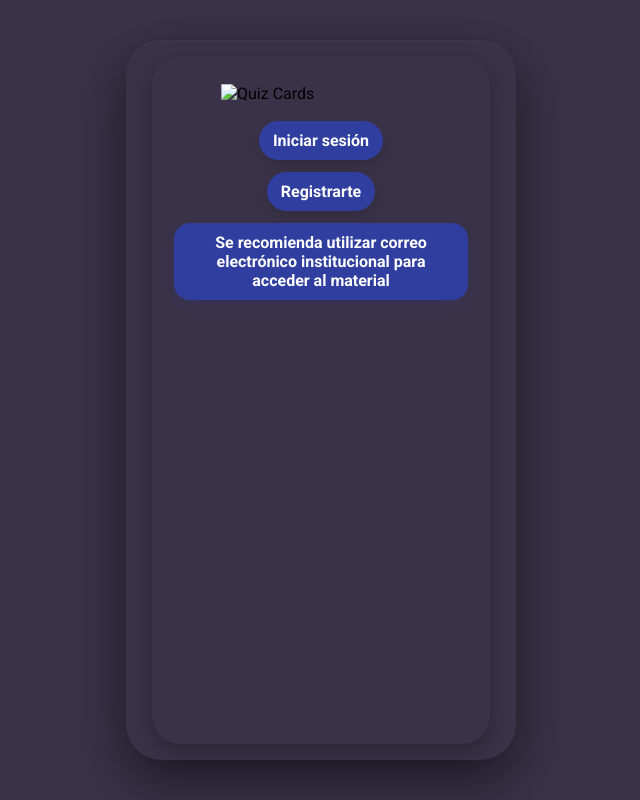
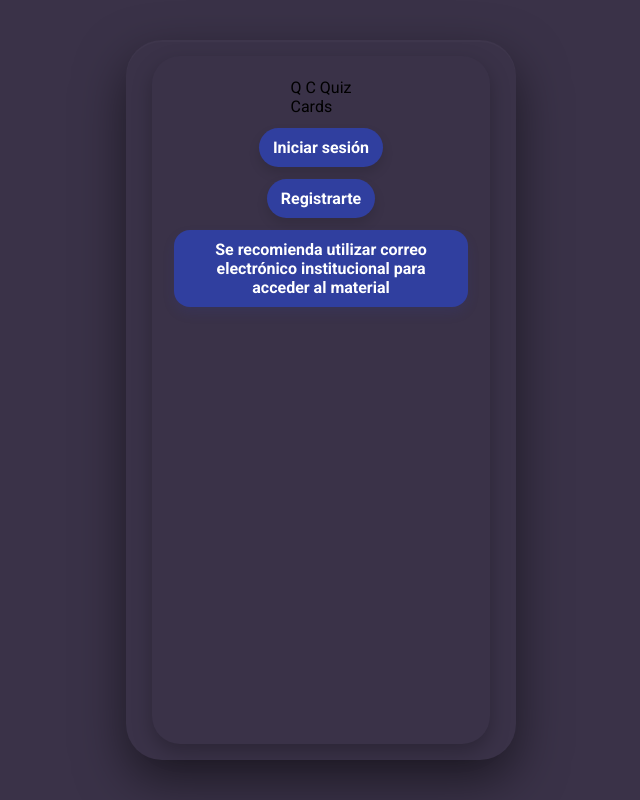
Before and after one commit to quizcardss-ui/quizcardss-ui.github.io, a website: page index.html in a window 1280 px wide. Shown: the whole page, without its empty margins (319-959 px from the left). Drawn offline with Linux system fonts and the light colour scheme.

Commit message:
index.html

```diff
--- a/index.html
+++ b/index.html
@@ -14,7 +14,12 @@
     <!-- Inicio -->
     <section class="pantalla" id="pant-inicio">
       <div class="card">
-        <img src="img/logo.png" alt="Quiz Cards" class="logo-img">
+       <div class="logo-text">
+  <span class="big-q-left">Q</span>
+  <span class="big-q-right">C</span>
+  <span class="logo-main">Quiz<br>Cards</span>
+</div>
+
         <button class="btn primary" id="btn-iniciar">Iniciar sesión</button>
         <button class="btn primary" id="btn-registrar">Registrarte</button>
 
```
